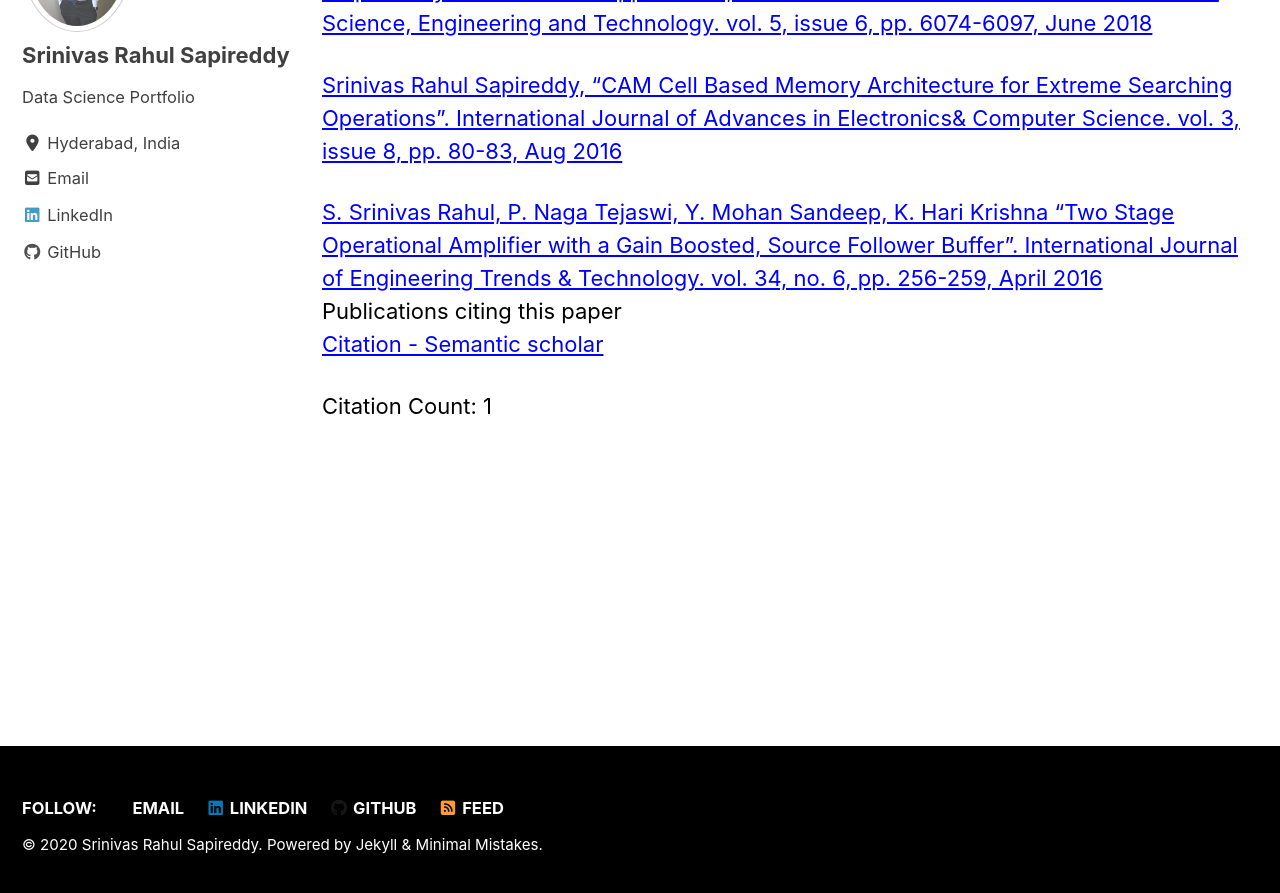
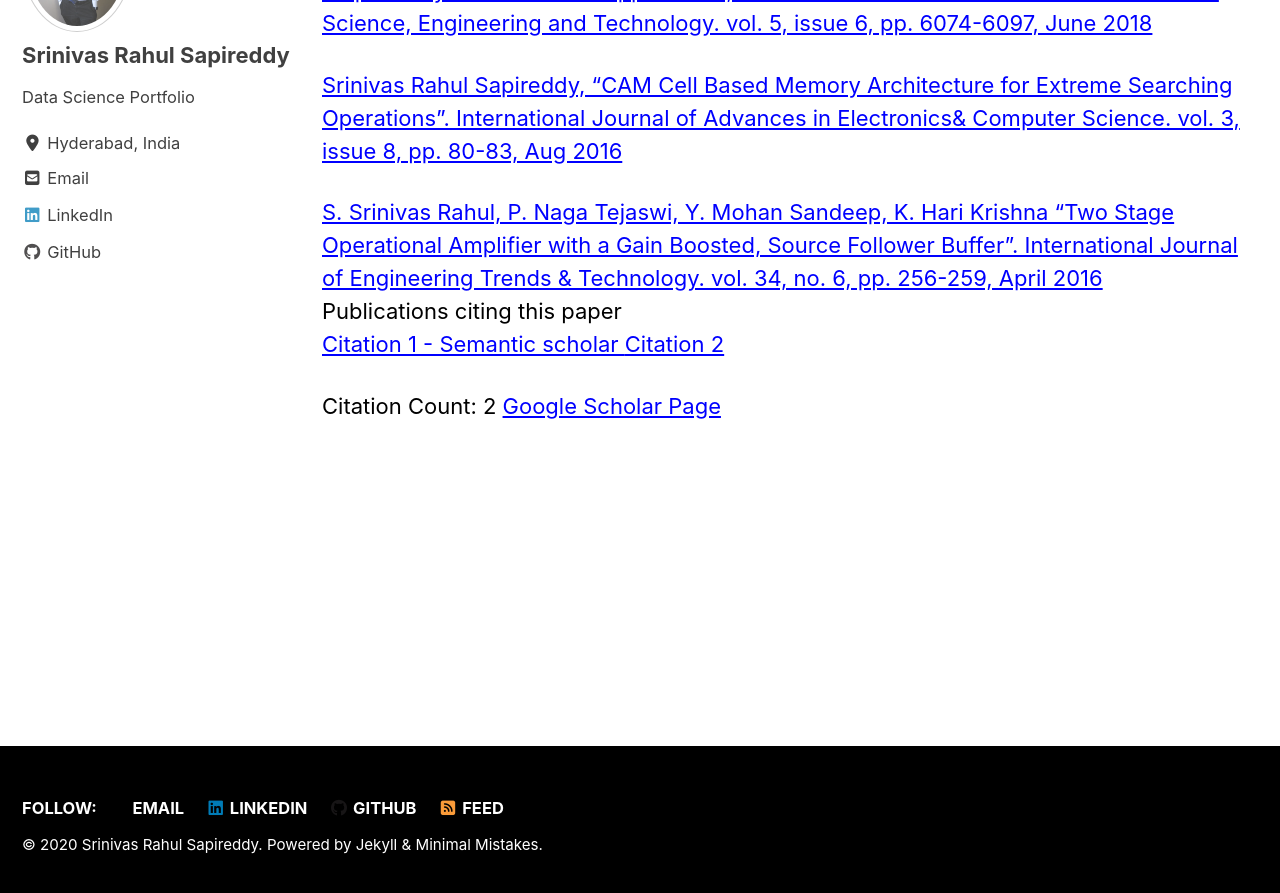
Before and after one commit to srsapireddy/srsapireddy.github.io, a Jekyll site: the page built from _pages/publications.md, in a window 1280 px wide and 900 px high, scrolled down 231 px. Shown: the top 893 px of the window. Built offline with Jekyll 4.4.1, drawn with Linux system fonts in a browser that asks for light colours; cached includes are drawn as plain includes; nearby versions of some CDN libraries.

Commit message:
new gith

```diff
--- a/_pages/publications.md
+++ b/_pages/publications.md
@@ -9,6 +9,9 @@ permalink: /publications/
 
 [ S. Srinivas Rahul, P. Naga Tejaswi, Y. Mohan Sandeep, K. Hari Krishna “Two Stage Operational Amplifier with a Gain Boosted, Source Follower Buffer”. International Journal of Engineering Trends & Technology. vol. 34, no. 6, pp. 256-259, April 2016 ](https://pdfs.semanticscholar.org/6e0b/b2acc41e163e3f85790571e20367a450b5cb.pdf)<br>
 Publications citing this paper<br>
-[ Citation - Semantic scholar ](https://www.semanticscholar.org/paper/Two-Stage-Operational-Amplifier-with-a-Gain-Source-Rahul-Tejaswi/6e0bb2acc41e163e3f85790571e20367a450b5cb#citing-papers)
+[ Citation 1 - Semantic scholar ](https://www.semanticscholar.org/paper/Two-Stage-Operational-Amplifier-with-a-Gain-Source-Rahul-Tejaswi/6e0bb2acc41e163e3f85790571e20367a450b5cb#citing-papers)
+[ Citation 2 ](http://e-jurnal.pnl.ac.id/index.php/JSTR/article/view/1474/1217)
 
-Citation Count: 1
+
+Citation Count: 2
+[ Google Scholar Page ](https://scholar.google.com/citations?user=08fgpdIAAAAJ&hl=en)
```
